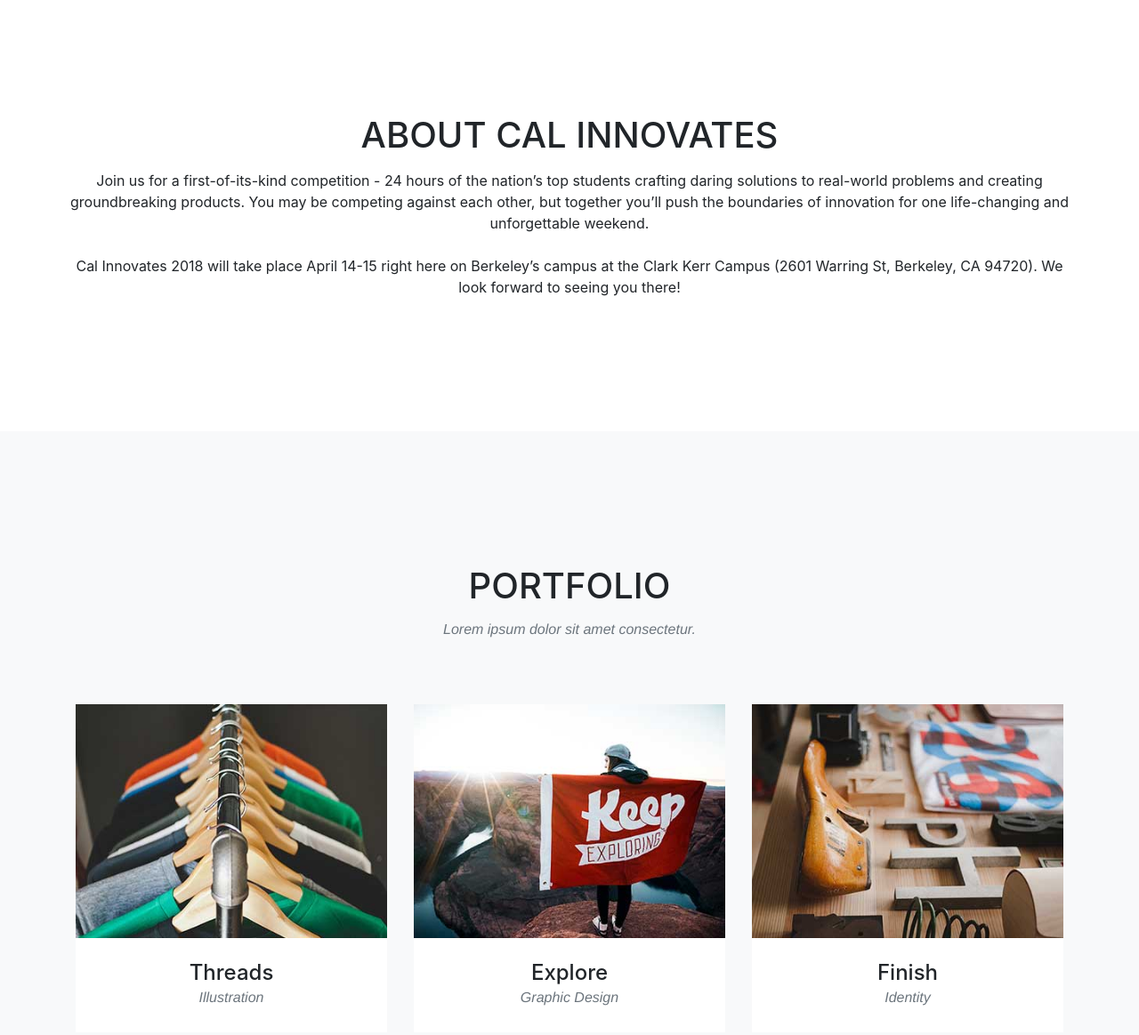
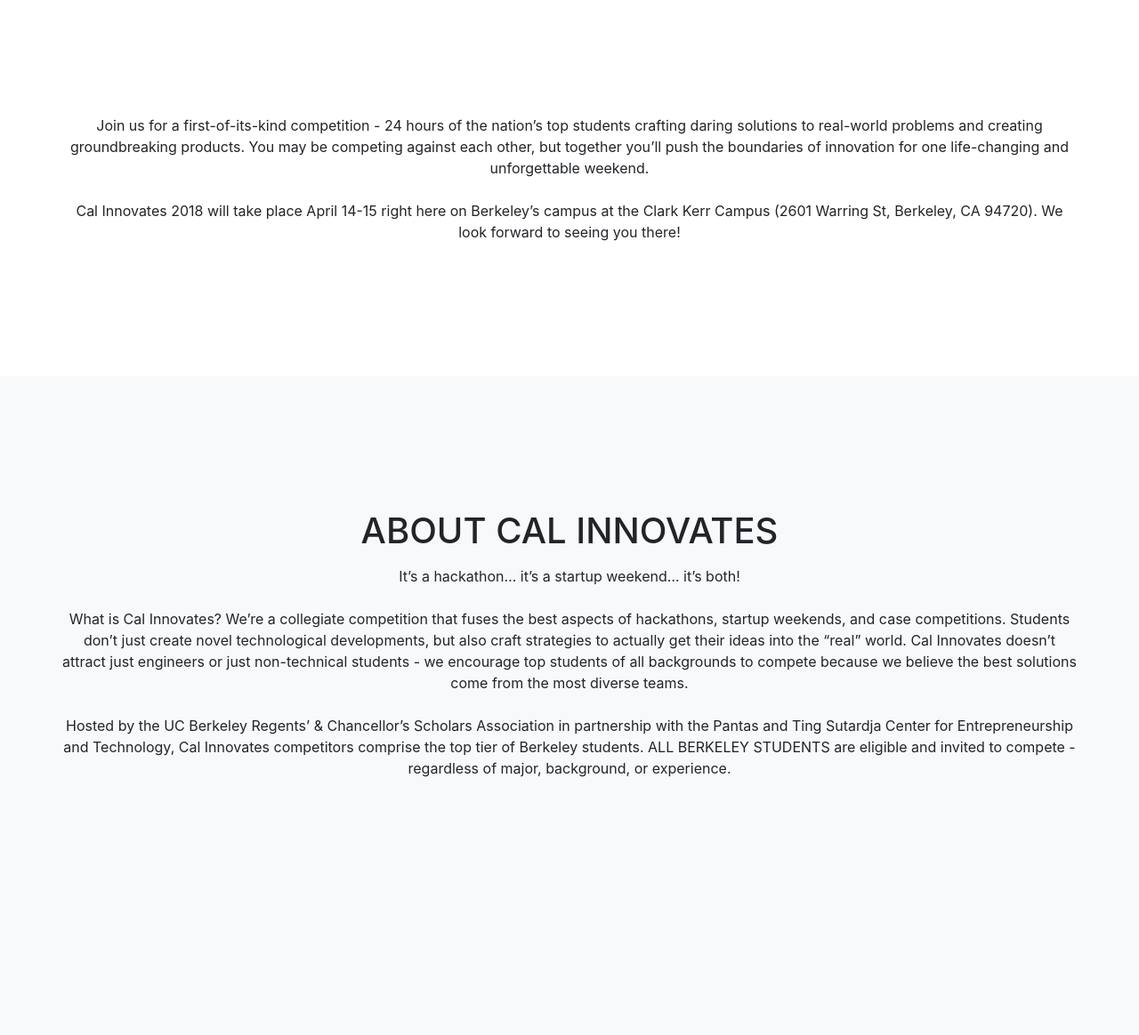
Before and after one commit to CalInnovates/CalInnovates.github.io, a website with bundled scripts: page index.html in a window 1280 px wide. Shown: the part 560-1724 px from the top of the page at 89% size. Built offline with nearby package versions, Linux system fonts and the light colour scheme; a web font is replaced by a local one.

Commit message:
Adds the About Cal Innovates section

```diff
--- a/index.html
+++ b/index.html
@@ -76,11 +76,10 @@
     </header>
 
     <!-- Services -->
-    <section id="about">
+    <section id="home">
       <div class="container">
         <div class="row">
           <div class="col-lg-12 text-center">
-            <h2 class="section-heading text-uppercase">About Cal Innovates</h2>
             <!---<h3 class="section-subheading text-muted">Lorem ipsum dolor sit amet consectetur.</h3> -->
           </div>
         </div>
@@ -98,6 +97,30 @@
         </div>
       </div>
     </section>
+
+    <!-- Services -->
+    <section class="bg-light" id="about">
+      <div class="container">
+        <div class="row">
+          <div class="col-lg-12 text-center">
+            <h2 class="section-heading text-uppercase">About Cal Innovates</h2>
+            <!---<h3 class="section-subheading text-muted">Lorem ipsum dolor sit amet consectetur.</h3> -->
+          </div>
+        </div>
+        <div class="row text-center">
+        <div class="intro">
+
+  It’s a hackathon… it’s a startup weekend… it’s both!
+  <br><br>
+
+What is Cal Innovates? We’re a collegiate competition that fuses the best aspects of hackathons, startup weekends, and case competitions. Students don’t just create novel technological developments, but also craft strategies to actually get their ideas into the “real” world. Cal Innovates doesn’t attract just engineers or just non-technical students - we encourage top students of all backgrounds to compete because we believe the best solutions come from the most diverse teams.
+  <br><br>
+
+Hosted by the UC Berkeley Regents’ & Chancellor’s Scholars Association in partnership with the Pantas and Ting Sutardja Center for Entrepreneurship and Technology, Cal Innovates competitors comprise the top tier of Berkeley students. ALL BERKELEY STUDENTS are eligible and invited to compete - regardless of major, background, or experience.
+        </div>
+      </div>
+    </section>
+
 
     <!-- Portfolio Grid -->
     <section class="bg-light" id="portfolio">
```
